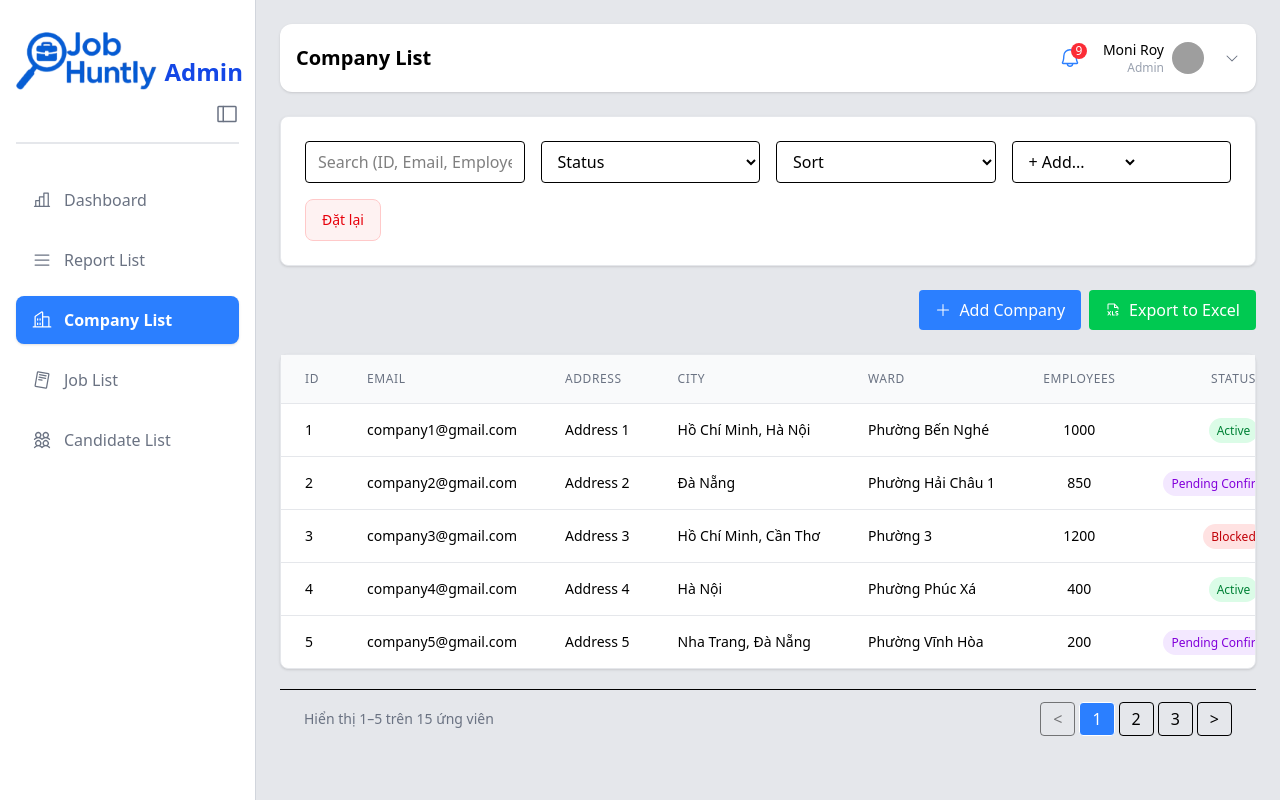
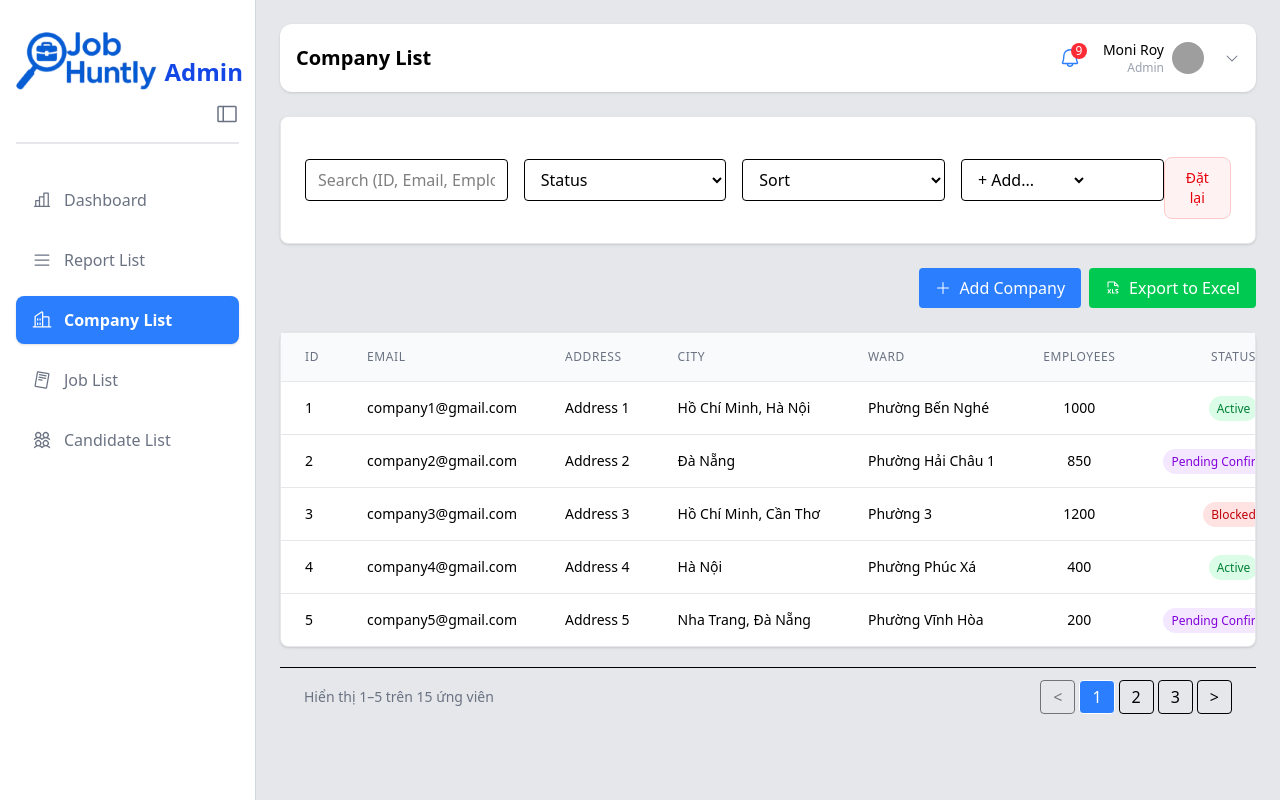
Before and after one commit to Group-3-KTC/job-huntly-admin-app, a React (Vite) app: page /companyList in a window 1280 px wide. Built offline with nearby package versions, Linux system fonts and the light colour scheme; sample sign-in values are in the browser's storage; grey boxes are pictures that could not be loaded.

Commit message:
css filter bar

```diff
--- a/src/components/common/FilterBar.tsx
+++ b/src/components/common/FilterBar.tsx
@@ -38,7 +38,7 @@ export const FilterBar = ({
   };
 
   return (
-    <div className="bg-white rounded-lg shadow-sm border border-gray-200 p-6 mb-6">
+    <div className="bg-white rounded-lg shadow-sm border border-gray-200 p-6 mb-6 flex items-center justify-between">
       <div className="grid gap-4 grid-cols-1 sm:grid-cols-2 md:grid-cols-3 lg:grid-cols-4">
         {filters.map((field) => {
           const value = values[field.key] ?? "";
@@ -103,7 +103,7 @@ export const FilterBar = ({
                           onClick={() =>
                             handleChange(
                               field.key,
-                              value.filter((v: string) => v !== val),
+                              value.filter((v: string) => v !== val)
                             )
                           }
                           className="ml-2 text-red-500 hover:text-red-700"
@@ -142,7 +142,7 @@ export const FilterBar = ({
       {onReset && (
         <button
           onClick={handleReset}
-          className="mt-4 px-4 py-2.5 text-sm text-red-600 bg-red-50 border border-red-200 rounded-lg hover:bg-red-100 transition-colors"
+          className="mt-4 px-4 py-2.5 text-sm text-red-600 bg-red-50 border border-red-200 rounded-lg hover:bg-red-100 transition-colors self-end"
         >
           Đặt lại
         </button>
--- a/src/features/candidatelist/pages/CandidateListPage.tsx
+++ b/src/features/candidatelist/pages/CandidateListPage.tsx
@@ -81,6 +81,7 @@ export const CandidateListPage = () => {
       type: "select",
       options: ["id", "asc", "desc", "recent"],
       placeholder: "Chọn cách sắp xếp",
+      prefixLabel: "Sắp xếp:",
     },
   ];
 
```
